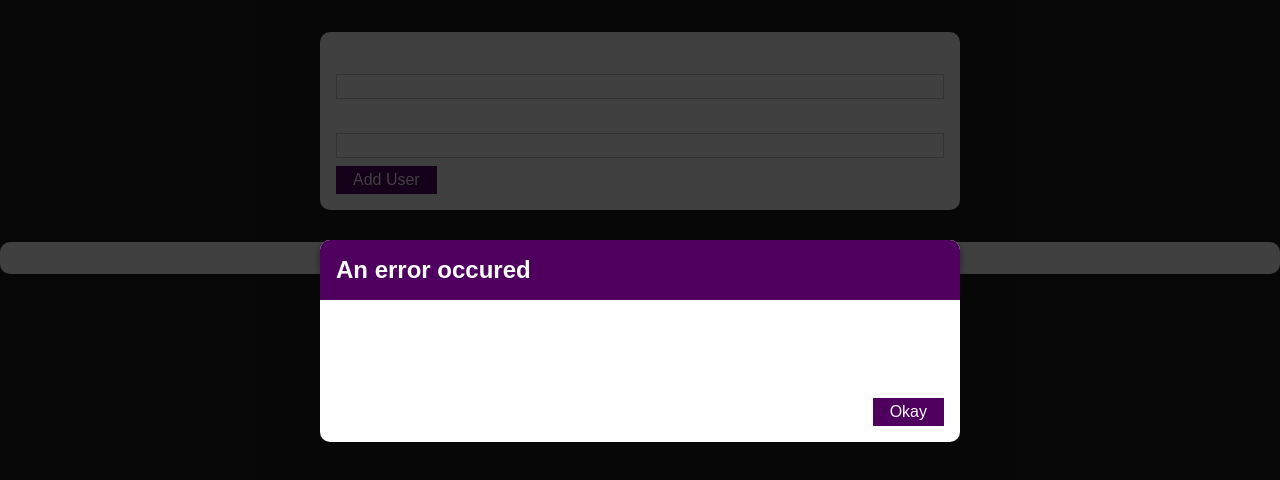
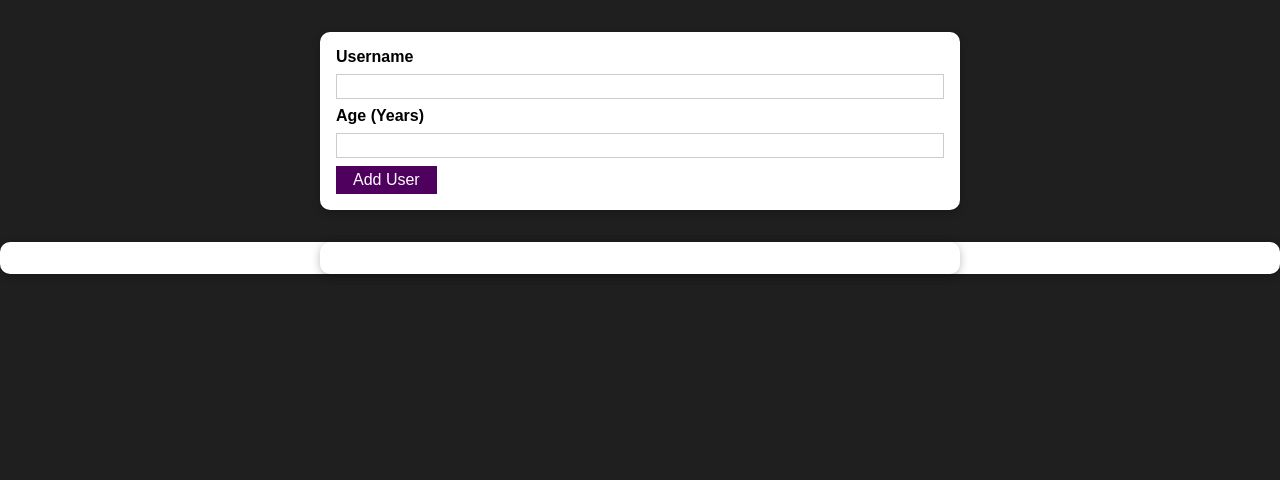
Before and after one commit to Ali-consciousroad/FriendListApp, a React (Create React App) app: page / in a window 1280 px wide. Shown: the top 480 px of the page. Built offline with nearby package versions, Linux system fonts and the light colour scheme.

Commit message:
Managing the Error state

```diff
--- a/src/components/UI/Card.module.css
+++ b/src/components/UI/Card.module.css
@@ -1,4 +1,5 @@
 .card{
+    color: black;
     background: white;
     box-shadow: 0 2px 8px rgba(0, 0, 0, 0.26);
     border-radius: 10px;
--- a/src/components/UI/ErrorModal.js
+++ b/src/components/UI/ErrorModal.js
@@ -6,7 +6,7 @@ import classes from "./ErrorModal.module.css";
 const ErrorModal = (props) => {
   return (
     <div>
-      <div className={classes.backdrop} />
+      <div className={classes.backdrop} onClick={props.onConfirm} />
       <Card className={classes.modal}>
         <header className={classes.header}>
           <h2>{props.title}</h2>
@@ -15,7 +15,7 @@ const ErrorModal = (props) => {
           <p>{props.message}</p>
         </div>
         <footer className={classes.actions}>
-          <Button>Okay</Button>
+          <Button onClick={props.onConfirm}>Okay</Button>
         </footer>
       </Card>
     </div>
--- a/src/components/Users/AddUser.js
+++ b/src/components/Users/AddUser.js
@@ -9,12 +9,22 @@ const AddUser = (props) => {
   // Array destructuring
   const [enteredUsername, setEnteredUsername] = useState("");
   const [enteredAge, setEnteredAge] = useState("");
+  const [error, setError] = useState();
+
   const addUserHandler = (event) => {
     event.preventDefault();
     if (enteredUsername.trim().length === 0 || enteredAge.trim().length === 0) {
-        return;
+      setError({
+        title: 'Invalid input',
+        message: 'Please enter a valid name and age (non-empty values).'
+      });
+      return;
     }
     if (+enteredAge < 1){
+        setError({
+          title: 'Invalid age',
+          message: 'Please enter a valid age (> 0).'
+        });
         return;
     }
     //console.log(enteredUsername, enteredAge);
@@ -31,9 +41,14 @@ const AddUser = (props) => {
     setEnteredAge(event.target.value);
   };
 
+  // Handler used to remove the modal
+  const errorHandler = () => {
+    setError(null);
+  };
+
   return (
     <div>
-      <ErrorModal title="An error occured" message="Something went wrong!" />
+      {error && <ErrorModal title={error.title} message={error.message} onConfirm={errorHandler} />}
       <Card className={classes.input}>
         {/*Don't forget, we don't want to execute the fonction here, we only want to execute it*/}
         <form onSubmit={addUserHandler}>
```
